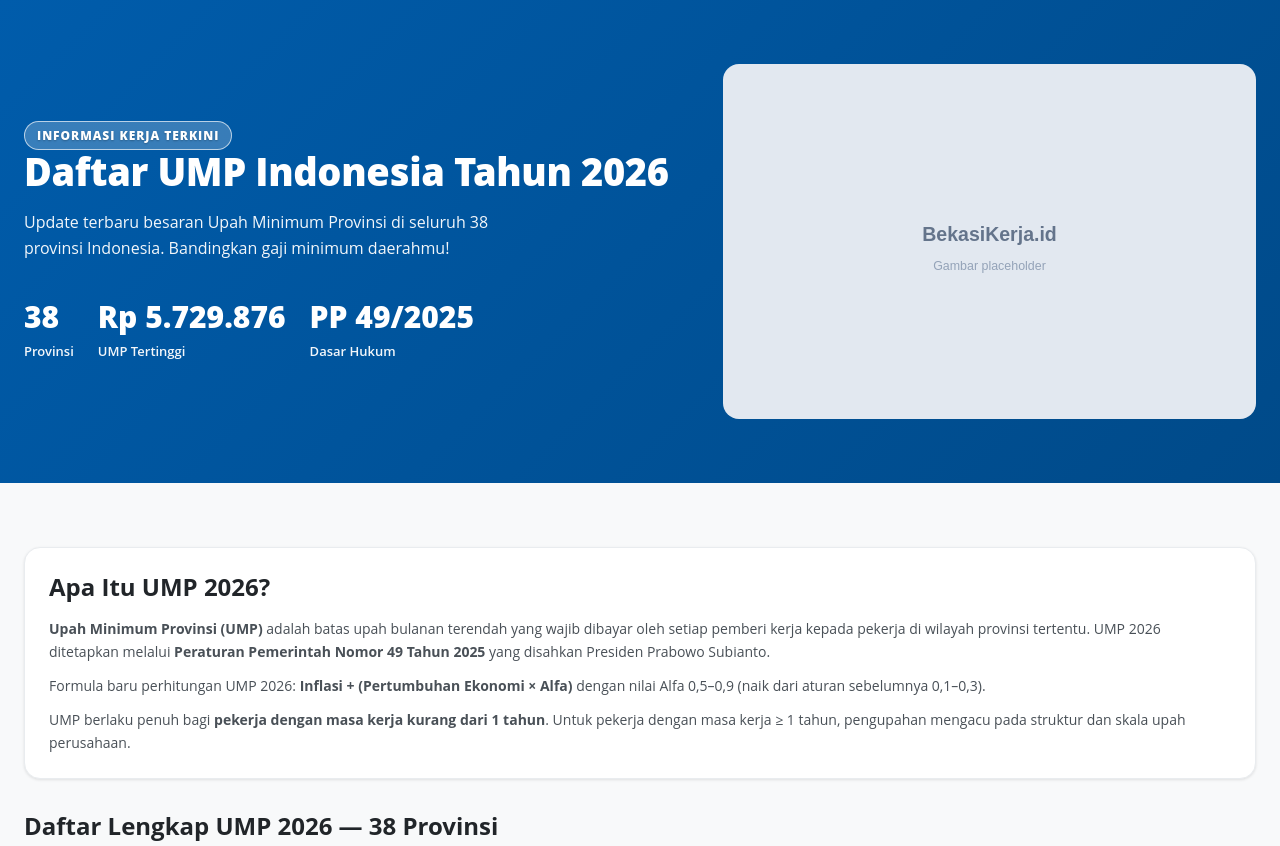
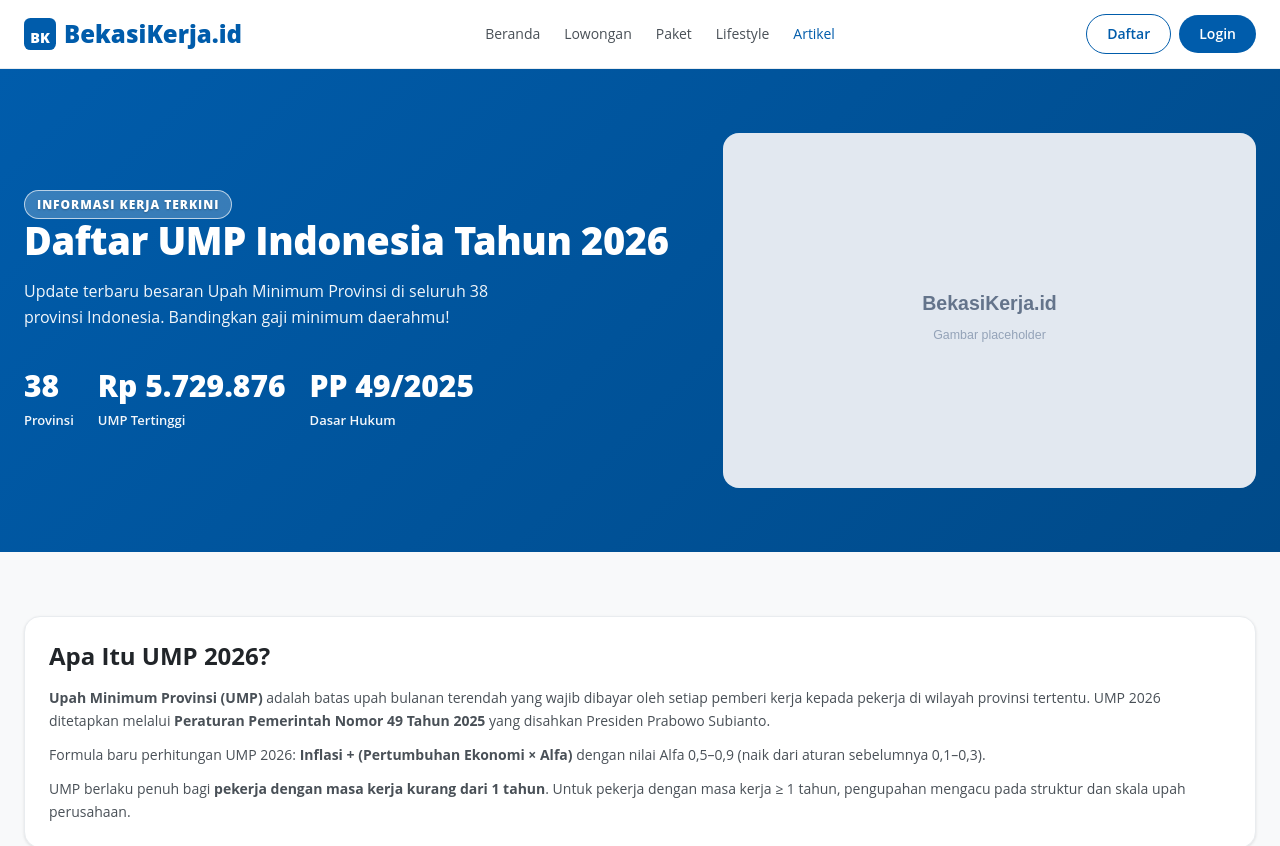
Before and after one commit to bekasikerjaofficial-ux/bekasikerja.id, a Next.js app: page /ump-indonesia-2026 in a window 1280 px wide. Shown: the top 846 px of the page. Built offline with nearby package versions, Linux system fonts and the light colour scheme.

Commit message:
feat(ump): add logo.svg to header for homepage navigation link
- Add logo.svg asset (BK brand mark) to public/
- Pass logoUrl='/logo.svg' to SiteHeader on ump-indonesia-2026 page
- Fixes missing clickable logo/brand in header per user report

```diff
--- a/app/ump-indonesia-2026/page.js
+++ b/app/ump-indonesia-2026/page.js
@@ -2,6 +2,8 @@
 'use client'
 import React from 'react'
 import Link from 'next/link'
+import SiteHeader from '../../components/SiteHeader'
+import SiteFooter from '../../components/SiteFooter'
 
 const formatRupiah = (num) => {
   return new Intl.NumberFormat('id-ID', { style: 'currency', currency: 'IDR', minimumFractionDigits: 0 }).format(num)
@@ -49,13 +51,13 @@ const umpData = [
 
 export default function UMPIndonesia2026() {
   return (
-    <div>
-      {/* HERO */}
+    <>
+      <SiteHeader brand="BekasiKerja.id" logoUrl="/logo.svg" active="/ump-indonesia-2026" searchPlaceholder="Cari artikel UMP..." showSearch={false} />
       <section className="hero">
         <div className="container">
           <div>
             <span className="badge">INFORMASI KERJA TERKINI</span>
-            <h1>Daftar UMP Indonesia Tahun 2026</h1>
+            <h1><Link href="/" style={{ color: 'inherit', textDecoration: 'none' }}>Daftar UMP Indonesia Tahun 2026</Link></h1>
             <p>Update terbaru besaran Upah Minimum Provinsi di seluruh 38 provinsi Indonesia. Bandingkan gaji minimum daerahmu!</p>
             <div className="stats">
               <div className="stat"><div className="num">38</div><div className="lbl">Provinsi</div></div>
@@ -63,15 +65,12 @@ export default function UMPIndonesia2026() {
               <div className="stat"><div className="num">PP 49/2025</div><div className="lbl">Dasar Hukum</div></div>
             </div>
           </div>
-          <div>
-            <img className="illus" src="/placeholder.svg" alt="Kawasan industri Indonesia" />
-          </div>
+          <div><img className="illus" src="/placeholder.svg" alt="Kawasan industri Indonesia" style={{ background: 'rgba(255,255,255,.15)', display: 'block' }} /></div>
         </div>
       </section>
 
       <main id="main" className="section">
         <div className="container">
-          {/* Pengantar */}
           <div className="panel" style={{ padding: 24, marginBottom: 32 }}>
             <h2 className="h-section" style={{ marginBottom: 16 }}>Apa Itu UMP 2026?</h2>
             <p style={{ marginBottom: 12 }}>
@@ -85,7 +84,6 @@ export default function UMPIndonesia2026() {
             </p>
           </div>
 
-          {/* Tabel UMP */}
           <div style={{ marginBottom: 32 }}>
             <h2 className="h-section" style={{ marginBottom: 8 }}>Daftar Lengkap UMP 2026 — 38 Provinsi</h2>
             <p className="text-muted" style={{ marginBottom: 16 }}>Data berdasarkan PP No. 49/2025 dan Keputusan Gubernur masing-masing provinsi.</p>
@@ -110,9 +108,7 @@ export default function UMPIndonesia2026() {
                       <td style={{ padding: '10px 16px', textAlign: 'right' }}>{formatRupiah(item.ump2025)}</td>
                       <td style={{ padding: '10px 16px', textAlign: 'right', fontWeight: 700 }}>{formatRupiah(item.ump2026)}</td>
                       <td style={{ padding: '10px 16px', textAlign: 'center' }}>
-                        <span style={{
-                          background: 'var(--hl-teal)', color: '#fff', padding: '2px 8px', borderRadius: 8, fontSize: 12, fontWeight: 700
-                        }}>
+                        <span style={{ background: 'var(--hl-teal)', color: '#fff', padding: '2px 8px', borderRadius: 8, fontSize: 12, fontWeight: 700 }}>
                           {item.naik}
                         </span>
                       </td>
@@ -123,7 +119,6 @@ export default function UMPIndonesia2026() {
             </div>
           </div>
 
-          {/* Highlight Cards */}
           <div className="package-grid" style={{ marginBottom: 32 }}>
             <div className="pkg-card popular">
               <div className="pkg-badge">🏆 Tertinggi</div>
@@ -155,7 +150,6 @@ export default function UMPIndonesia2026() {
             </div>
           </div>
 
-          {/* FAQ */}
           <div className="panel" style={{ padding: 24 }}>
             <h2 className="h-section" style={{ marginBottom: 16 }}>Pertanyaan Umum</h2>
             <div style={{ display: 'grid', gap: 16 }}>
@@ -182,7 +176,6 @@ export default function UMPIndonesia2026() {
             </div>
           </div>
 
-          {/* CTA */}
           <div style={{ textAlign: 'center', marginTop: 32 }}>
             <Link href="/lowongan" className="btn-primary" style={{ display: 'inline-flex', alignItems: 'center', gap: 8, textDecoration: 'none' }}>
               Cari Lowongan Kerja Terbaru
@@ -193,6 +186,12 @@ export default function UMPIndonesia2026() {
           </div>
         </div>
       </main>
-    </div>
+      <div style={{ textAlign: 'center', padding: 'var(--sp-8) var(--sp-6)', background: 'var(--hl-blue)', color: '#fff', borderRadius: 'var(--r-xl)', marginTop: 'var(--sp-8)' }}>
+        <Link href="/" style={{ color: '#fff', textDecoration: 'none', fontWeight: 700, fontSize: 'var(--fs-lg)', display: 'inline-flex', alignItems: 'center', gap: 8 }}>
+          ← Kembali ke Beranda
+        </Link>
+      </div>
+      <SiteFooter brand="BekasiKerja.id" />
+    </>
   )
 }
```
Also changed, not shown: public/logo.svg (added).
